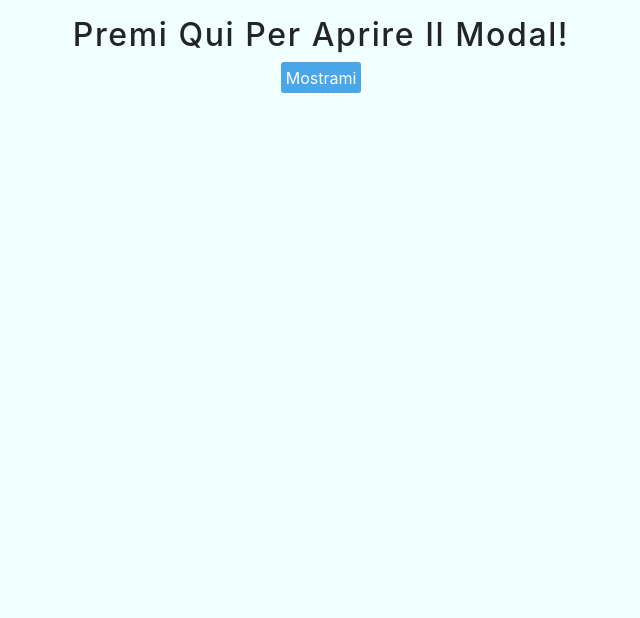
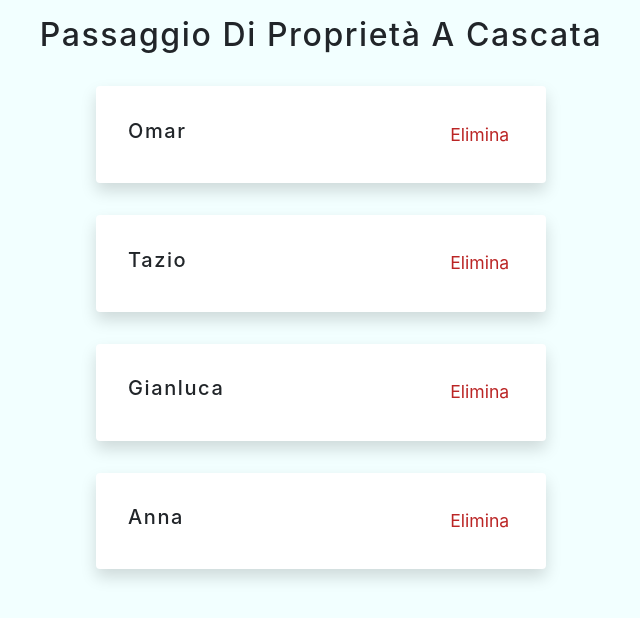
Before and after one commit to zuingo88/lezioni-react, a React (Create React App) app in the folder React-Hooks-master/: page / in a window 1280 px wide. Shown: the top 618 px of the page, without its empty margins (319-959 px from the left). Built offline with nearby package versions, Linux system fonts and the light colour scheme.

Commit message:
prop-drilling.

```diff
--- a/React-Hooks-master/src/App.js
+++ b/React-Hooks-master/src/App.js
@@ -1,4 +1,4 @@
-import Inizio from "./lezioni/6-useReducer/inizio";  // Se la cartella inizio ci dovesse contenere un file index, sarà aperto di defalut senza che debba necesssariamente specificarlo.
+import Inizio from "./lezioni/7-prop-drilling/inizio/prop-drilling";  // Se la cartella inizio ci dovesse contenere un file index, sarà aperto di defalut senza che debba necesssariamente specificarlo.
 
 function App() {
   return (
--- a/React-Hooks-master/src/lezioni/7-prop-drilling/inizio/prop-drilling.js
+++ b/React-Hooks-master/src/lezioni/7-prop-drilling/inizio/prop-drilling.js
@@ -1,11 +1,50 @@
-import React from "react";
+import React, { useState } from "react";
+import { data } from '../../../data'
 
 const MainComponent = () => {
+
+  const [people, setPeople] = useState(data);
+
+  const removePeople = (id) => setPeople(people.filter(el => el.id !== id));
+
   return (
     <div>
       <h2>Passaggio di Proprietà a Cascata</h2>
+      <Elenco
+        people={people}
+        removePeople={removePeople}
+      />
     </div>
   );
 };
 
+const Elenco = ({ people, removePeople }) => {
+  return (
+    <div>
+      {people.map((el, index) => {
+        return (
+          <Persona
+            key={el.id}
+            {...el}
+            removePeople={removePeople} />
+        )
+      })}
+    </div>
+  );
+};
+
+const Persona = ({ name, id, removePeople }) => {
+  return (
+    <article className='item shadow'>
+      <h5>{name}</h5>
+      <button
+        className="button delete-button"
+        onClick={() => removePeople(id)}
+      >
+        Elimina
+      </button>
+    </article>
+  );
+};
+
 export default MainComponent;
```
